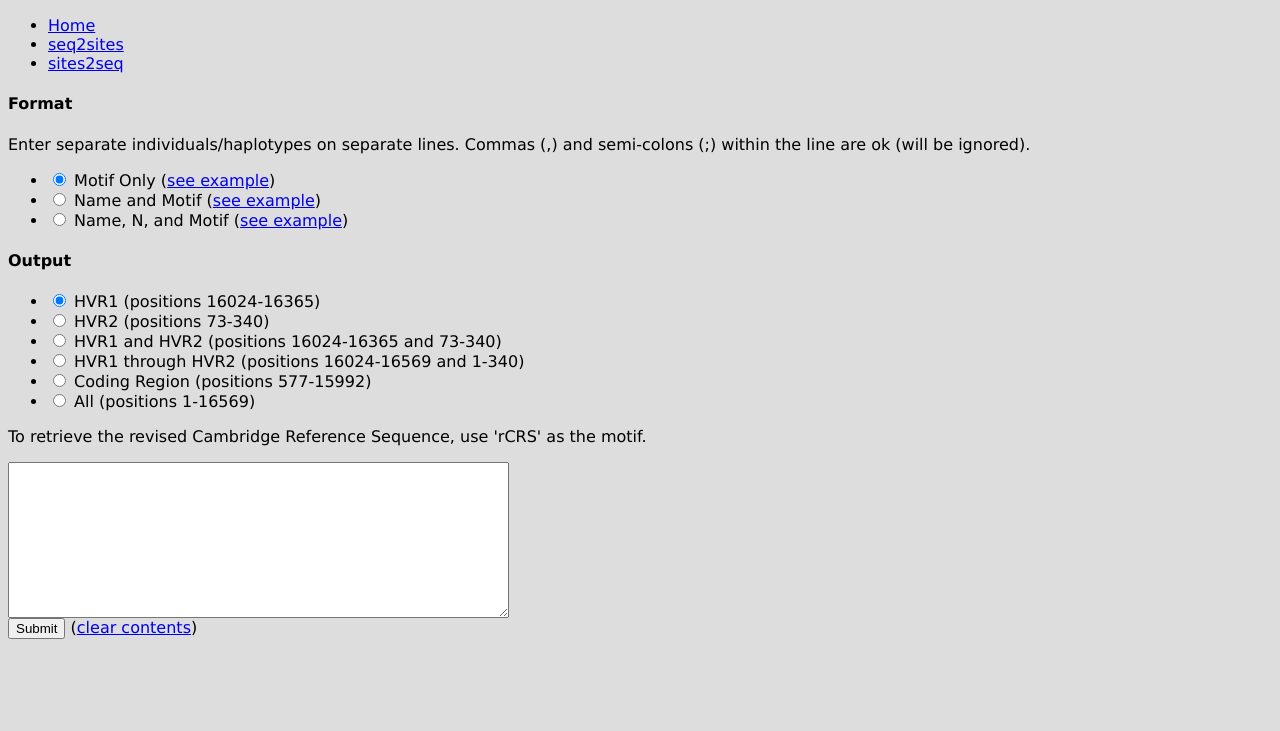
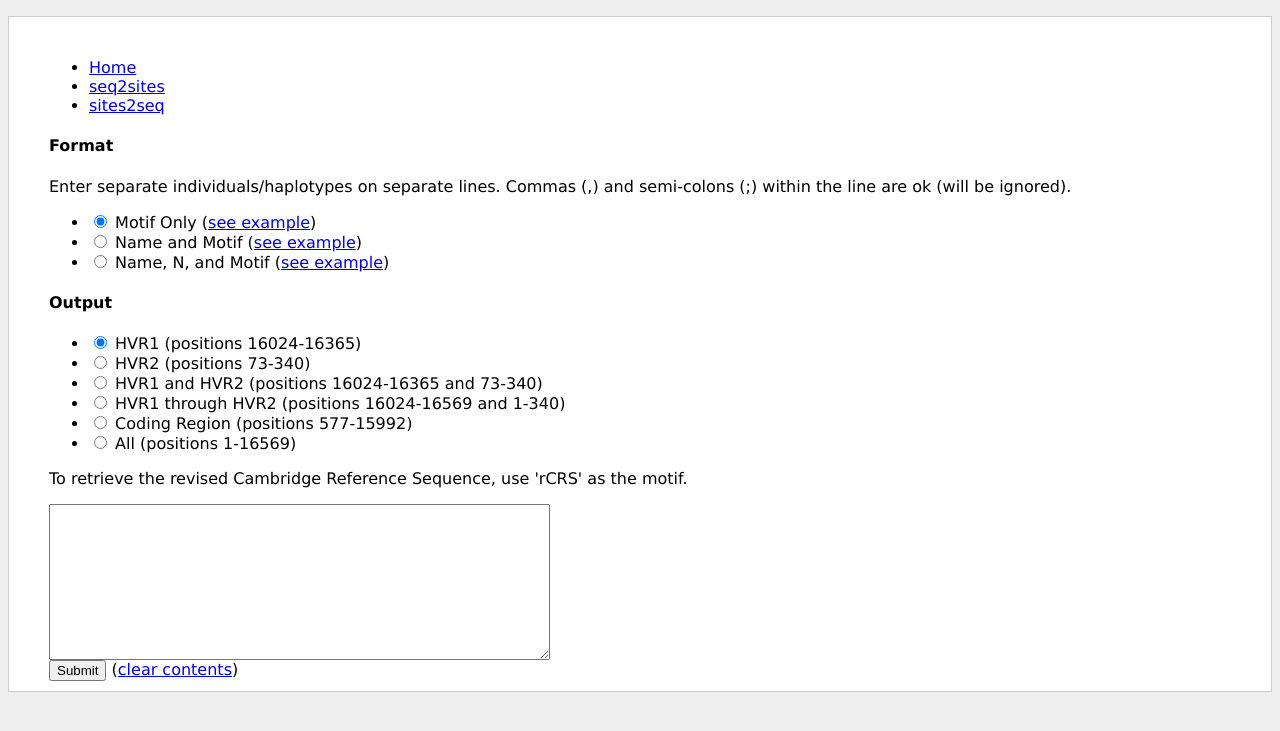
Before and after one commit to ryanraaum/mitomotifsapp, a Python web app: template templates/sites2seq_main.html in a window 1280 px wide. Shown: the top 731 px of the page. Run offline with Jinja, Linux system fonts and the light colour scheme; the template is opened without the code that fills it, so the values that code supplies are empty.

Commit message:
add stylesheet, begin to style

```diff
--- a/app.yaml
+++ b/app.yaml
@@ -8,9 +8,9 @@ handlers:
   static_files: static/images/favicon.ico
   upload: static/images/favicon.ico
 
-- url: /stylesheets
-  static_files: static/stylesheets
-  upload: static/images/*.css
+- url: /stylesheets/main.css
+  static_files: static/stylesheets/main.css
+  upload: static/images/main.css
 
 - url: .*
   script: main.py
--- a/static/stylesheets/main.css
+++ b/static/stylesheets/main.css
@@ -1,4 +1,11 @@
 body {
   font-family: Verdana, Helvetica, sans-serif;
-  background-color: #DDDDDD;
+  background-color: #EEE;
 }
+
+#container {
+  	padding: 25px 40px 10px 40px;
+  	border: 1px solid #ccc;
+  	background:#fff;
+  	margin:1em auto;
+}
--- a/templates/base.html
+++ b/templates/base.html
@@ -9,6 +9,7 @@
 
 <body>
 
+  <div id="container">
     <div id="header">
     </div>
 
@@ -25,5 +26,6 @@
     <div id="content">
       {% block content %}{% endblock %}
     </div>
+  </div>
 </body>
 </html>
```
Lines whose indentation alone changed are shown as unchanged.
